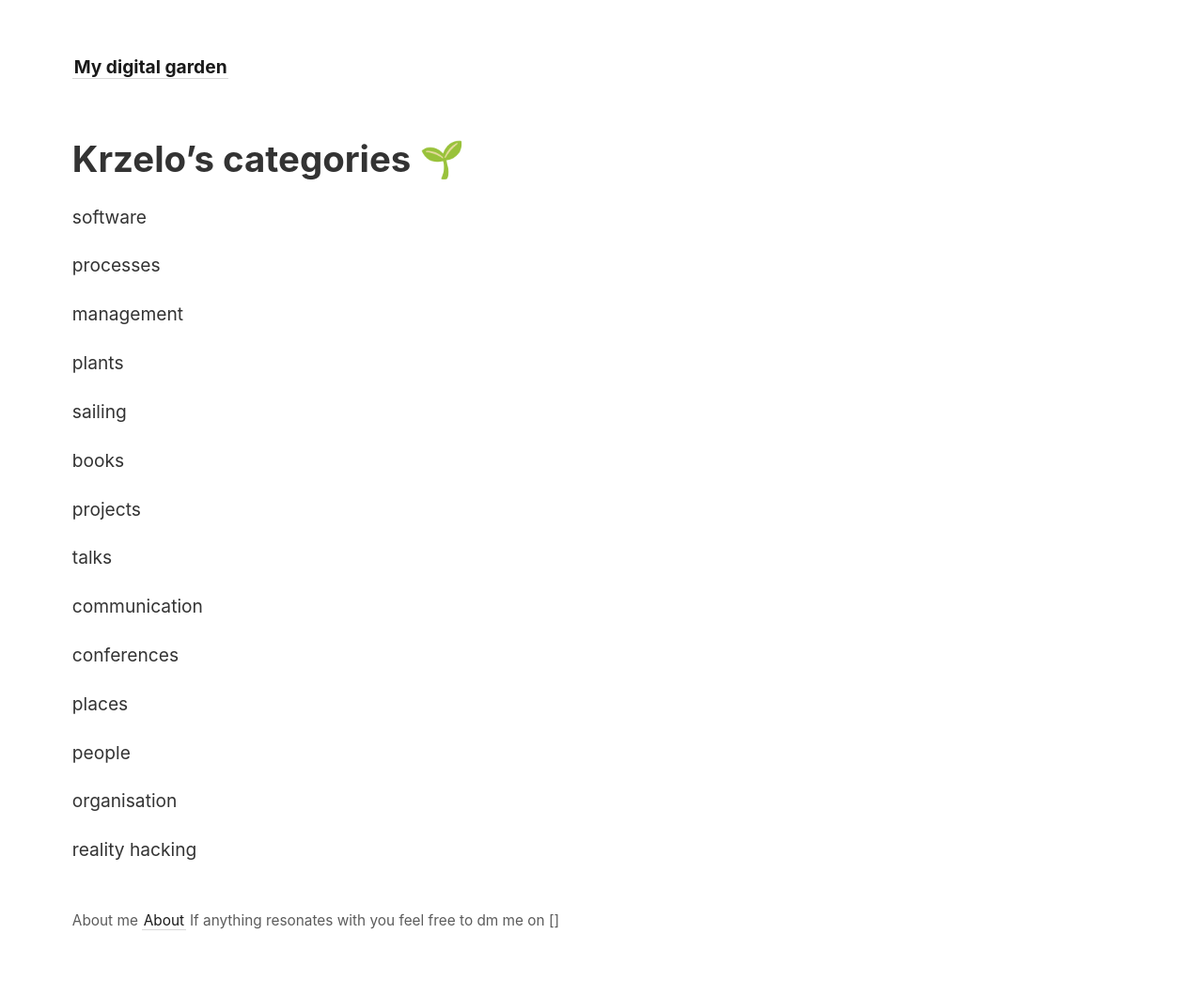
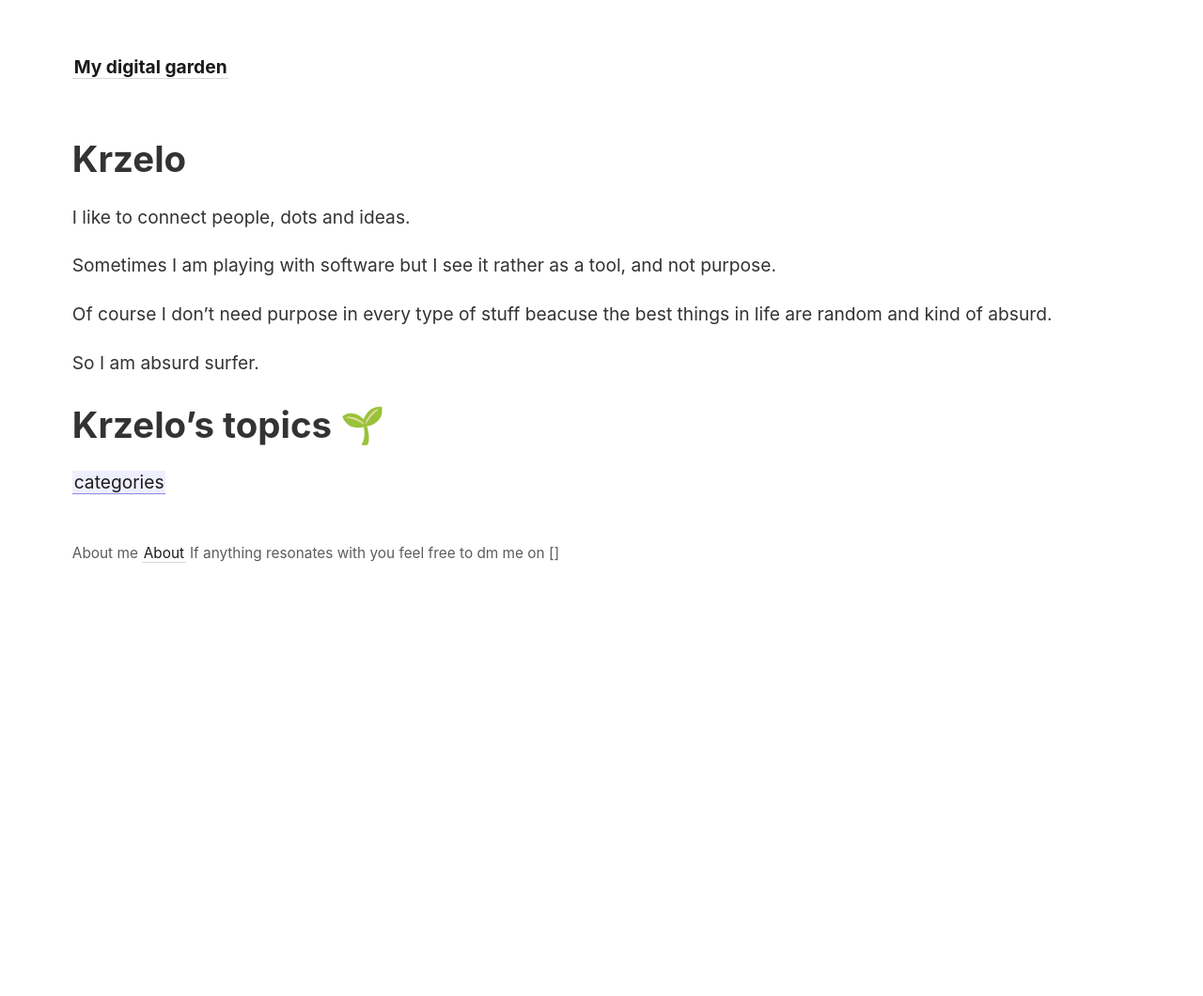
Before and after one commit to KKrzelowska/my-digital-garden, a Jekyll site: the page built from _pages/about.md, in a window 1280 px wide. Shown: the whole page at 94% size. Built offline with Jekyll 4.4.1, drawn with Linux system fonts in a browser that asks for light colours; after the commit the page ends 900 px from its top, so only the background shows below that.

Commit message:
Update about.md

```diff
--- a/_pages/about.md
+++ b/_pages/about.md
@@ -3,33 +3,16 @@ layout: page
 title: About
 permalink: /about
 ---
+# Krzelo
 
-# Krzelo's categories 🌱
+I like to connect people, dots and ideas.
 
-software
+Sometimes I am playing with software but I see it rather as a tool, and not purpose.
 
-processes
+Of course I don't need purpose in every type of stuff beacuse the best things in life are random and kind of absurd.
 
-management
+So I am absurd surfer.
 
-plants
+# Krzelo's topics 🌱
 
-sailing
-
-books
-
-projects
-
-talks
-
-communication
-
-conferences
-
-places
-
-people
-
-organisation
-
-reality hacking
+[[categories]]
```
